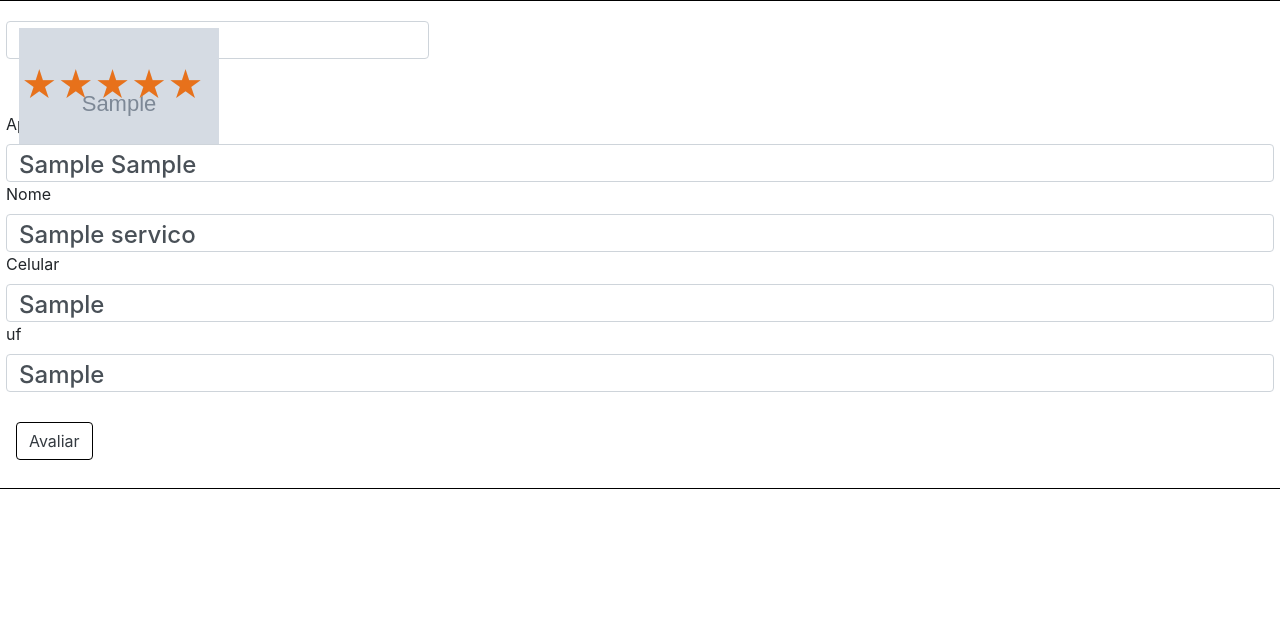
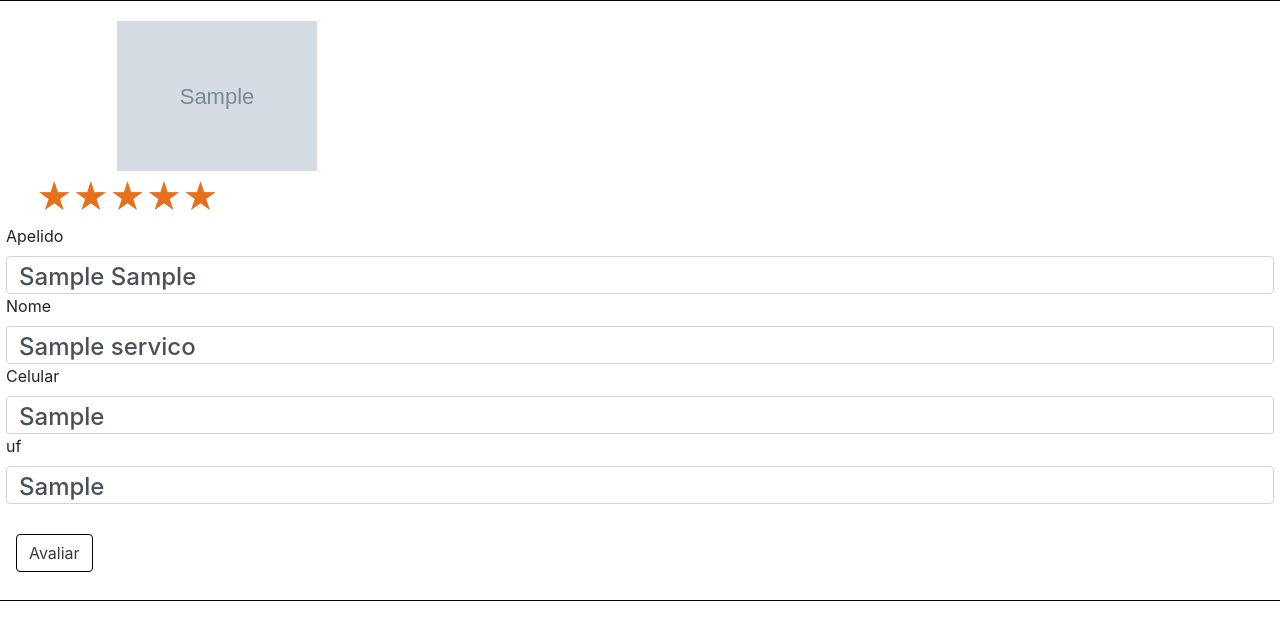
Before and after one commit to turistus/turistus, a PHP site: page /empresa/guias/perfilG.php?idguia=1 in a window 1280 px wide. Shown: the top 640 px of the page. Run offline with PHP 8.4, Linux system fonts and the light colour scheme; tables that the repository leaves empty or names only in its code hold one stand-in row (values such as "Sample post"); grey boxes marked "Sample" are stand-in pictures; data that the repository does not hold is empty; some libraries are stand-ins or nearby versions.

Commit message:
deu boa, agora editar a pagina

```diff
--- a/guias/perfilG.php
+++ b/guias/perfilG.php
@@ -66,16 +66,17 @@ if(($guia_selecionado) AND ($guia_selecionado->rowCount() != 0) ){
                     <div class="col-xl-12 col-lg-12 col-md-12 col-sm-12" style="min-height: 400px; padding: 20px; border: 1px solid black; ">
 
 
-                        <div class="col-xl-4 col-lg-4 col-md-12 col-sm-12 form-control">
+                        <div class="col-xl-4 col-lg-4 col-md-12 col-sm-12 text-center">
                             <img style="max-height: 200px; max-width: 200px; background-color: gray; padding: auto;"
                                 src='<?php echo "../images/guias/$Uid/$fotoGuia"; ?>'>
-                        </div>
+
                             <div class="star-ratings" style="margin-left: 15px;" >
                                 <div class="fill-ratings" style="width: <?php echo $pontos . '%'?>;">
                                     <span>★★★★★</span>
                                 </div>
                                 <div class="empty-ratings">
                                     <span>★★★★★</span>
+                                </div>
                             </div>
                         </div>
 
```
Lines whose indentation alone changed are shown as unchanged.
